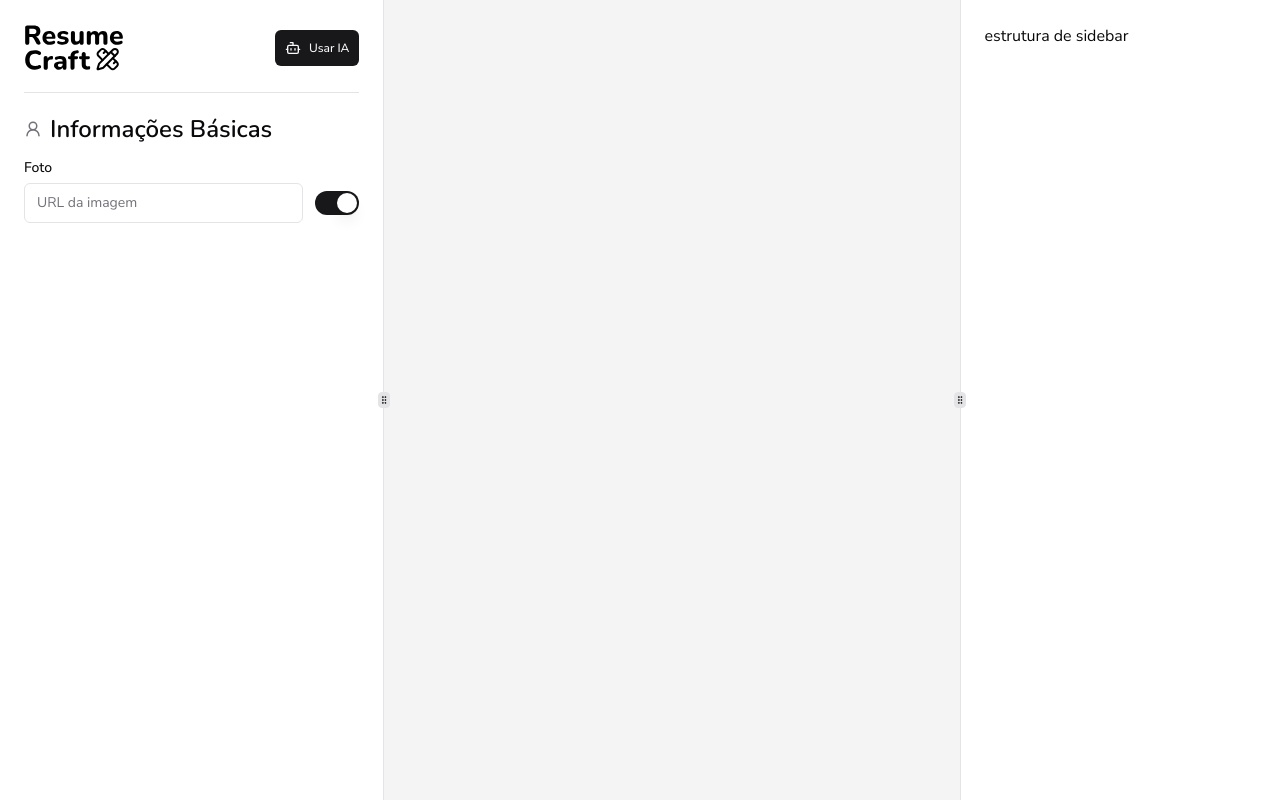
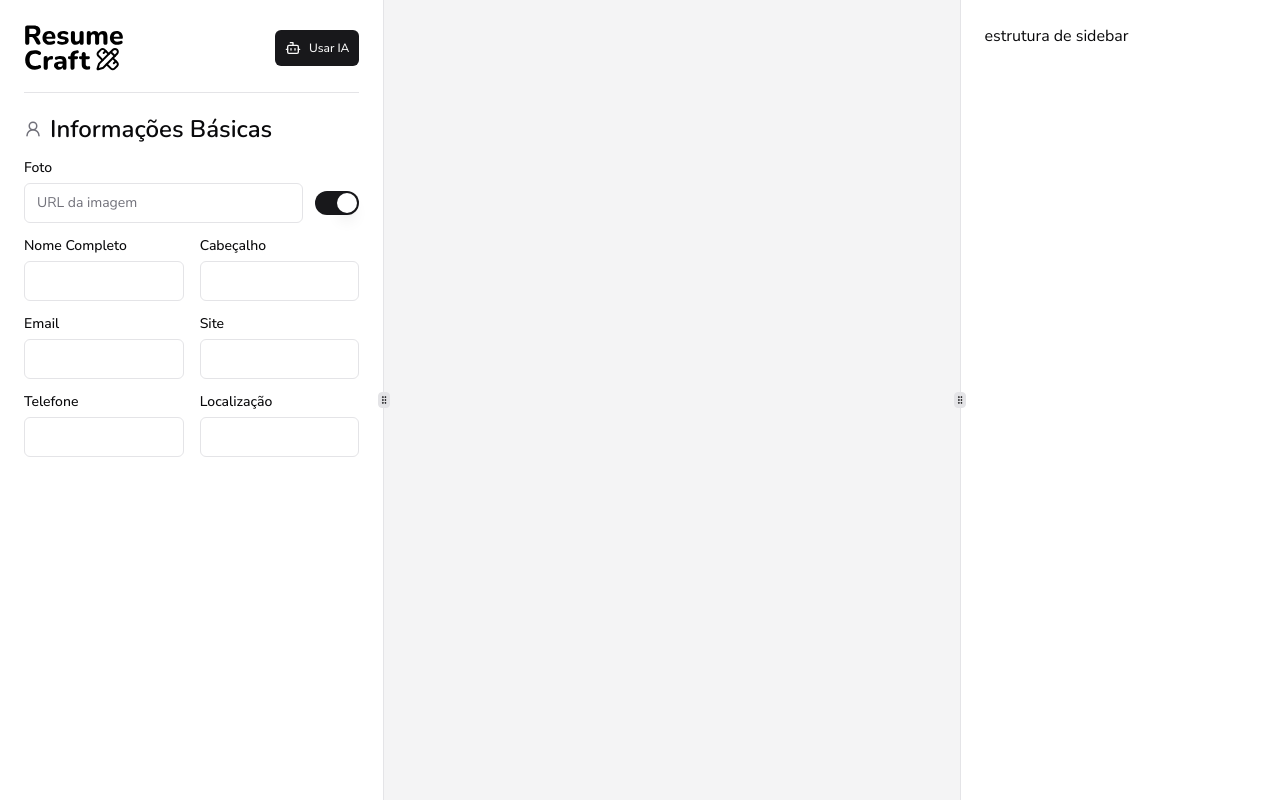
Before and after one commit to viniciuss1001/resumecraft-resumegenerator, a Next.js app: page /dashboard/resumes/examples in a window 1280 px wide. Built offline with nearby package versions, Linux system fonts and the light colour scheme.

Commit message:
personal info grid

```diff
--- a/src/components/pages/dashboard/resume/infos-sidebar/sections/basic-info.tsx
+++ b/src/components/pages/dashboard/resume/infos-sidebar/sections/basic-info.tsx
@@ -23,6 +23,13 @@ const BasicInforesume = () => {
                 className="mb-2 "
                 />
             </div>
+            <InputField label="Nome Completo" name="content.infos.fullName" />
+            <InputField label="Cabeçalho" name="content.infos.headline" />
+            <InputField label="Email" name="content.infos.email" />
+            <InputField label="Site" name="content.infos.website" />
+            <InputField label="Telefone" name="content.infos.phone" />
+            <InputField label="Localização" name="content.infos.location" />
+
         </div>
     </div>
   )
```
